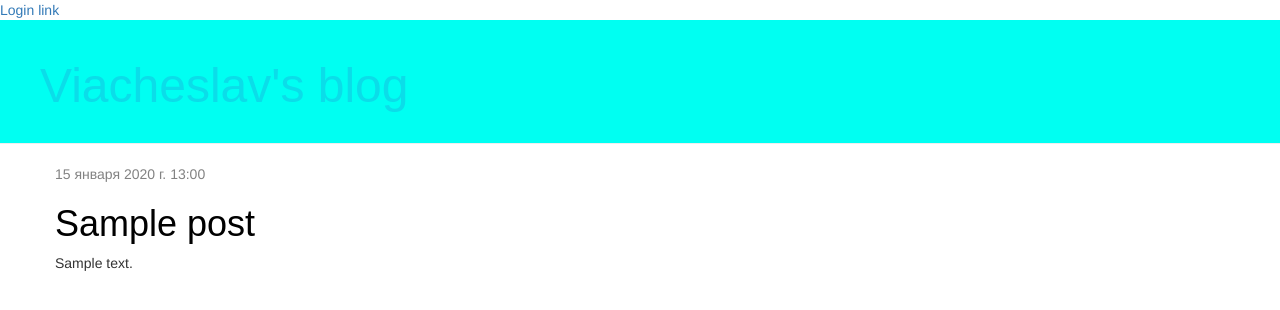
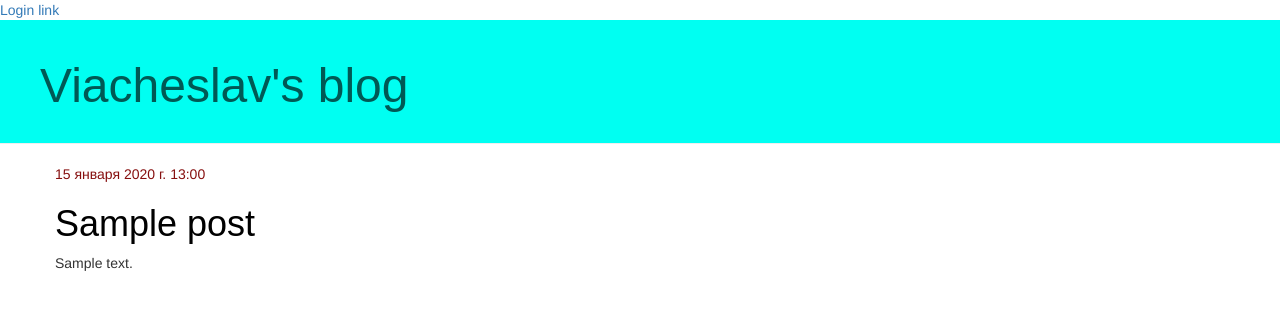
Before and after one commit to vslyubimov/my-first-blog-django, a Django app: page / in a window 1280 px wide. Shown: the top 310 px of the page. Run offline with Django 4.2, Linux system fonts and the light colour scheme; tables that the repository leaves empty hold one stand-in row (values such as "Sample post"); some libraries are stand-ins or nearby versions.

Commit message:
styles changes

```diff
--- a/blog/static/css/blog.css
+++ b/blog/static/css/blog.css
@@ -5,7 +5,7 @@
 }
 
 .page-header h1, .page-header h1 a, .page-header h1 a:visited, .page-header h1 a:active {
-    color: #11cbe4a6;
+    color: #000000a6;
     font-size: 36pt;
     text-decoration: none;
 }
@@ -19,7 +19,7 @@ h1, h2, h3, h4 {
 }
 
 .date {
-    color: #828282;
+    color: #860f0f;
 }
 
 .save {
```
